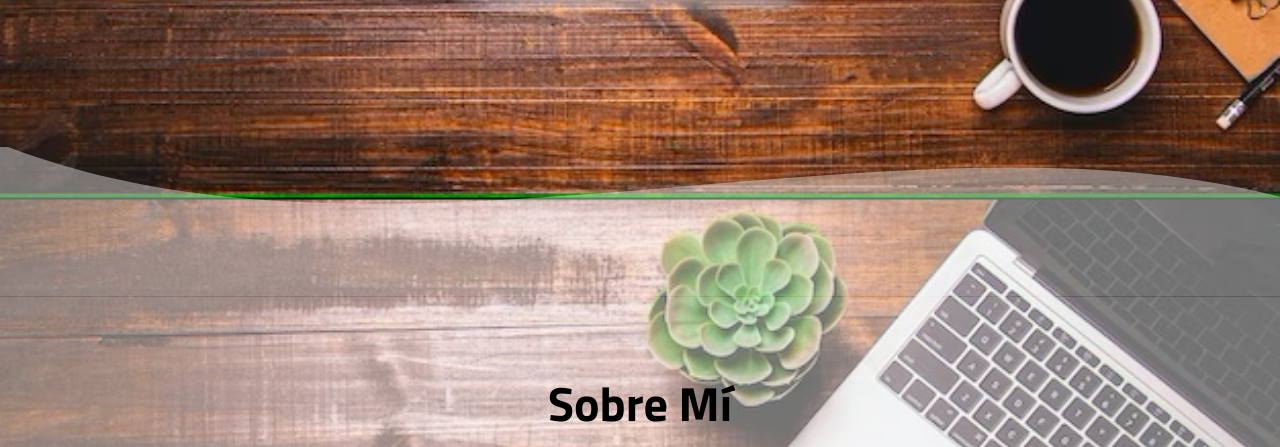
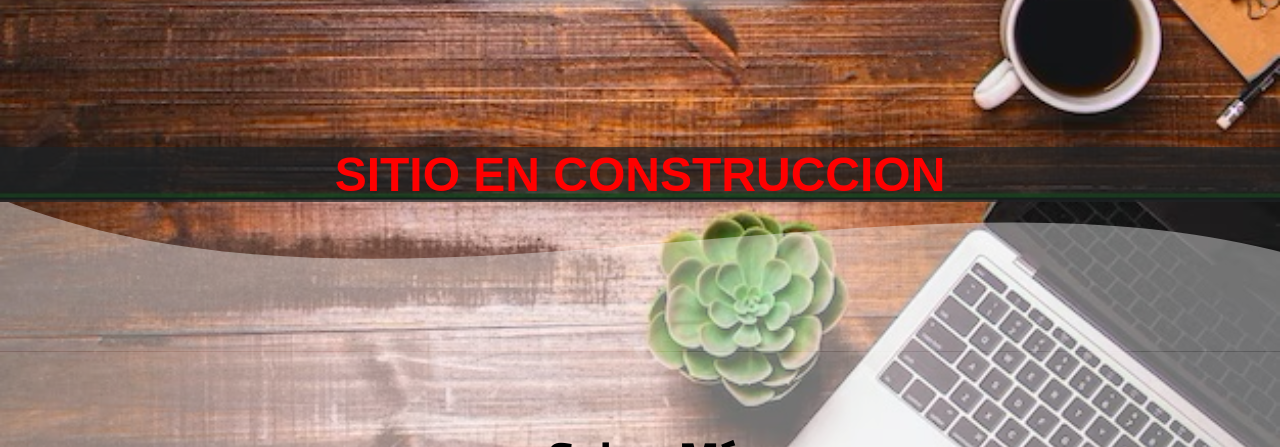
Before and after one commit to angellozanolopez/portafolio, a plain HTML site: page index.html in a window 1280 px wide. Shown: the part 653-1100 px from the top of the page. Drawn offline with nearby package versions, Linux system fonts and the light colour scheme; a web font is replaced by a local one.

Commit message:
Add files via upload
Se añade el texto 'SITIO EN CONSTRUCCION'

```diff
--- a/estilo.css
+++ b/estilo.css
@@ -18,8 +18,15 @@ body {
 }
 :root{
     --color_azul: rgb(23,89,127);
+    --color_fondo_gris: rgba(30, 35, 38, 0.7);
 }
-
+.construccion h2 {
+    color: red;
+    font-size: 48px;
+    font-family: Arial, sans-serif;
+    text-align: center;
+    background-color: var(--color_fondo_gris);
+}
 
 /* MENU */
 .contenedor-header{
@@ -706,7 +713,7 @@ footer .arriba{
         position: absolute;
         right: 0;
         top: 75px;
-        background-color: transparent;
+        background-color: var(--color_fondo_gris);
         width: 180px;
     }
     nav.responsive ul{
--- a/index.html
+++ b/index.html
@@ -49,6 +49,9 @@
             </div>
         </div>
     </section>
+    <div class="construccion">
+        <h2>SITIO EN CONSTRUCCION</h2>
+    </div>
     <!-- Generated by https://smooth.ie/blogs/news/svg-wavey-transitions-between-sections -->
     <div class="ola" style="height: 150px; overflow: hidden;" ><svg viewBox="0 0 500 150" preserveAspectRatio="none" style="height: 100%; width: 100%;"><path d="M-0.18,-3.39 C150.00,149.67 349.21,-49.87 500.00,49.87 L500.00,149.67 L0.00,149.67 Z" style="stroke: none; fill: rgba(255,255,255,0.4);"></path></svg></div>
     <!-- SECCION SOBRE MI -->
```
